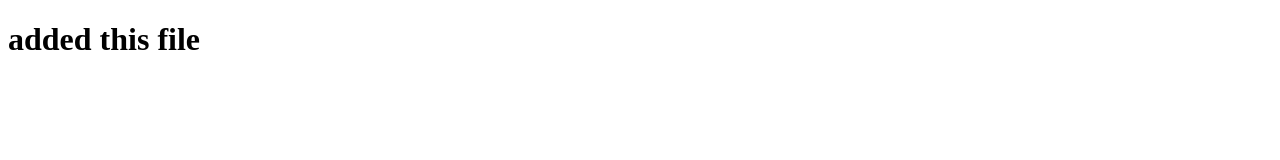
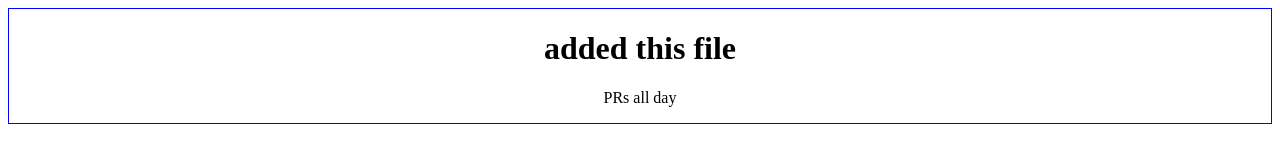
Before and after one commit to rapsknight999/configs-check, a plain HTML site: page index.html in a window 1280 px wide. Drawn offline with Linux system fonts and the light colour scheme.

Commit message:
added css and div

```diff
--- a/index.html
+++ b/index.html
@@ -4,9 +4,13 @@
     <meta charset="UTF-8">
     <meta http-equiv="X-UA-Compatible" content="IE=edge">
     <meta name="viewport" content="width=device-width, initial-scale=1.0">
+    <link rel="stylesheet" href="style.css">
     <title>Document</title>
 </head>
 <body>
+    <div>
     <h1>added this file</h1>
+    <p>PRs all day</p>
+    </div>
 </body>
 </html>
--- /dev/null
+++ b/style.css
@@ -0,0 +1,9 @@
+body{
+    text-align: center;
+}
+
+
+div{
+    margin: auto;
+    border: 1px solid blue;
+}
```
